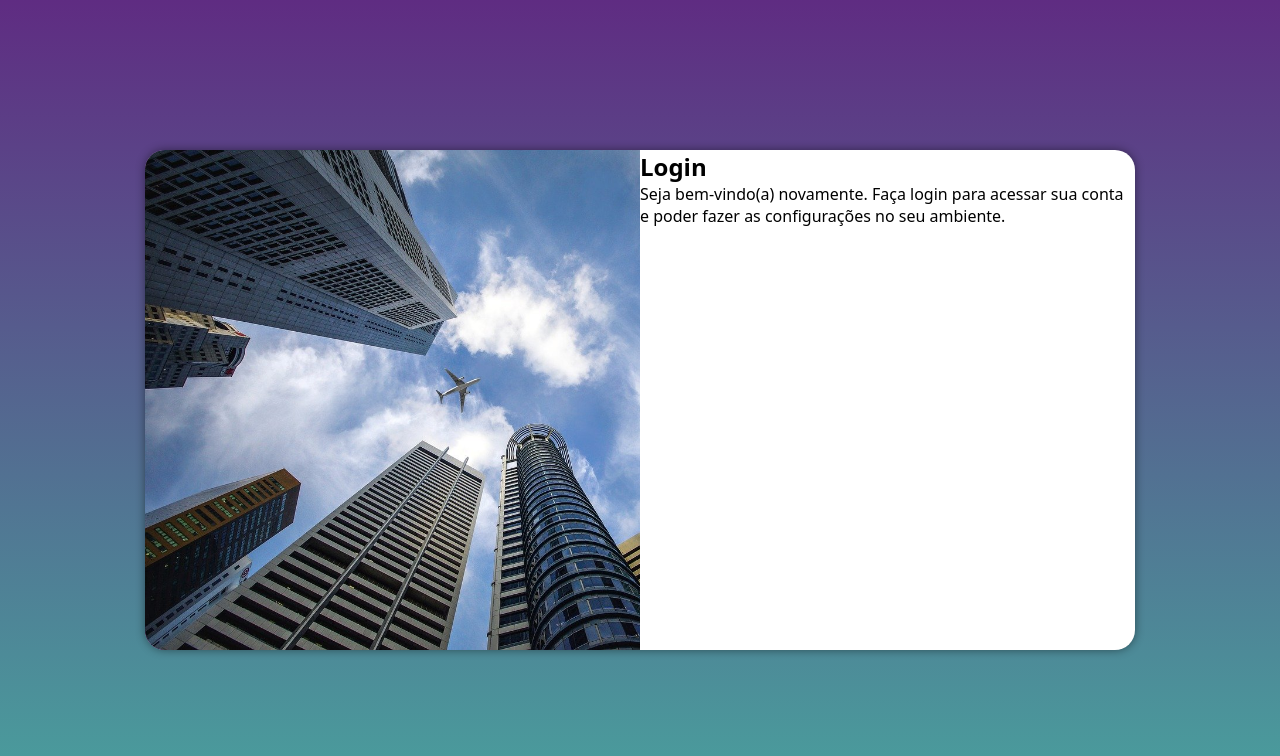
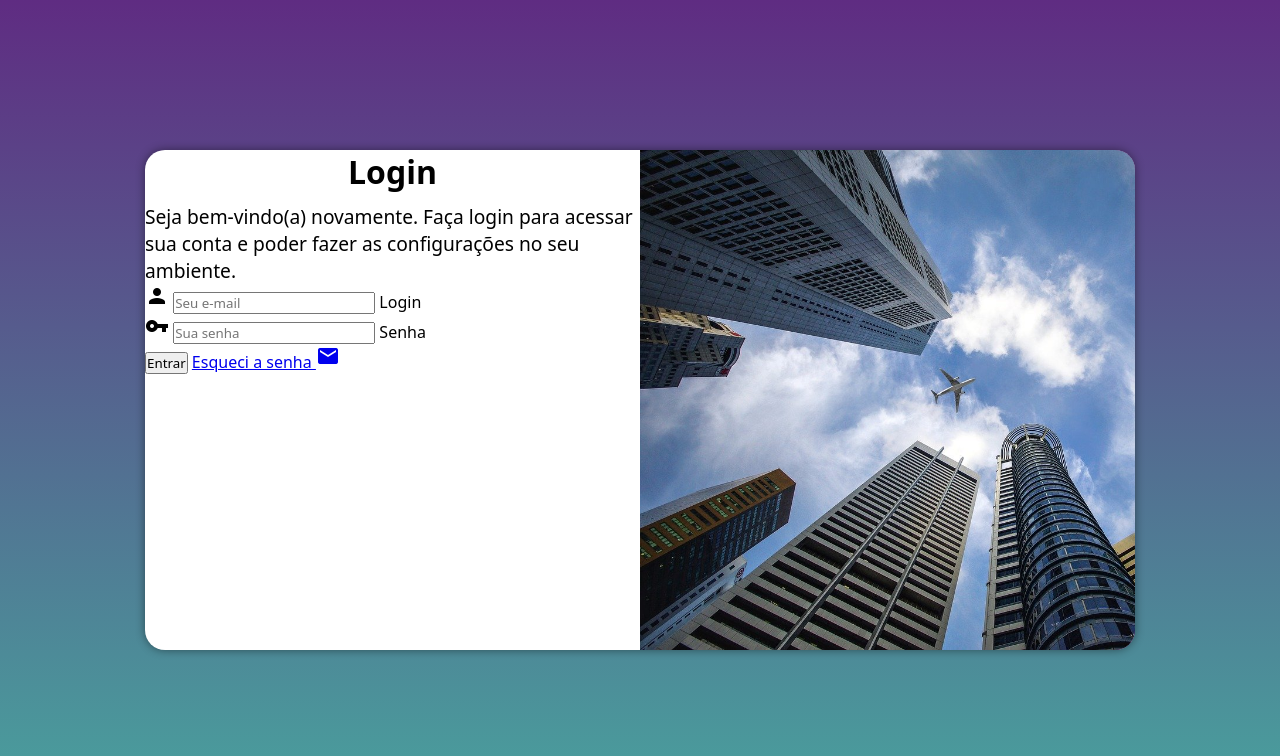
Before and after one commit to camilaamorim04/projeto-login, a plain HTML site: page index.html in a window 1280 px wide. Drawn offline with Linux system fonts and the light colour scheme.

Commit message:
Adicionei o formulário

```diff
--- a/estilos/media-query.css
+++ b/estilos/media-query.css
@@ -33,13 +33,21 @@
     }
 
     section#login > div#imagem {
-        float: left;
+        float: right;
         width: 50%;
         height: 100%;
     }
 
+    div#formulario > p {
+    font-size: 1.2em;
+}
+
+div#formulario > h1 {
+    font-size: 2em;
+}
+
     section#login > div#formulario {
-        float: right;
+        float: left;
         width: 50%;
     }
 }
--- a/estilos/style.css
+++ b/estilos/style.css
@@ -54,3 +54,12 @@ section#formulario {
     padding: 10px;
 
 }
+
+div#formulario > h1 {
+    text-align: center;
+    margin-bottom: 10px;
+}
+
+div#formulario > p {
+    font-size: 0.8em;
+}
--- a/index.html
+++ b/index.html
@@ -4,6 +4,7 @@
     <meta charset="UTF-8">
     <meta name="viewport" content="width=device-width, initial-scale=1.0">
     <title>Login</title>
+    <link href="https://fonts.googleapis.com/icon?family=Material+Icons" rel="stylesheet">
     <link rel="stylesheet" href="estilos/style.css">
     <link rel="stylesheet" href="estilos/media-query.css">
 </head>
@@ -16,7 +17,21 @@
             <div id="formulario">
                 <h1>Login</h1>
                 <p>Seja bem-vindo(a) novamente. Faça login para acessar sua conta e poder fazer as configurações no seu ambiente.</p>
-                <form action="login.php" method="post">
+                <form action="login.php" method="post" autocomplete="on">
+                    <div class="campo"></div>
+                        <i class="material-icons">person</i>
+                        <input type="email" name="login" id="ilogin" placeholder="Seu e-mail" autocomplete="email" required maxlength="30">
+                        <label for="ilogin">Login</label>
+                    </div>
+                    <div class="campo">
+                        <i class="material-icons">vpn_key</i>
+                        <input type="password" name="senha" id="isenha" placeholder="Sua senha" autocomplete="current-password" required minlength="8" maxlength="20">
+                        <label for="isenha">Senha</label>
+                    </div>
+                    <input type="submit" value="Entrar">
+                    <a href="esqueci.html">
+                        Esqueci a senha <i class="material-icons">mail</i>
+                    </a>
 
                 </form>
             </div>
```
